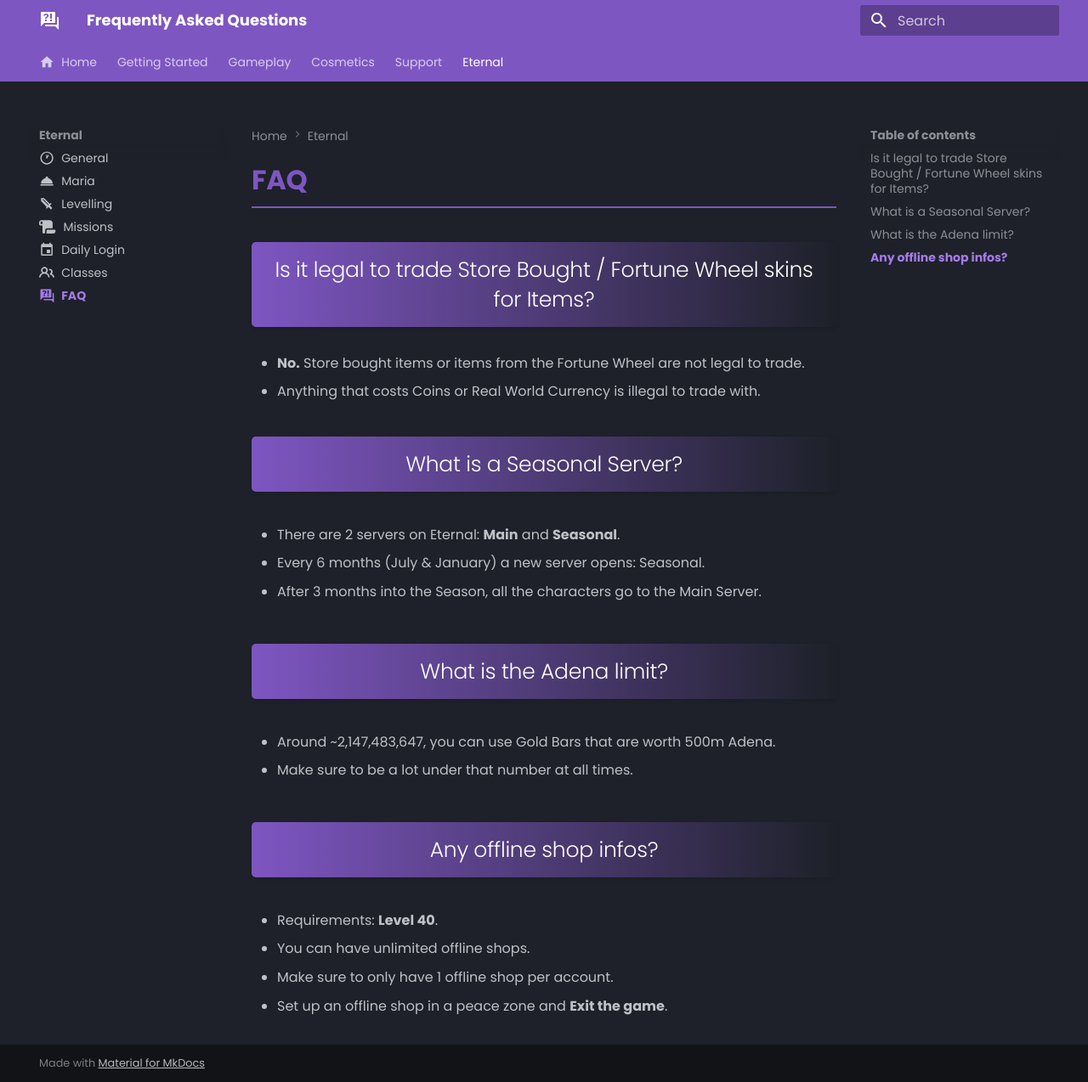
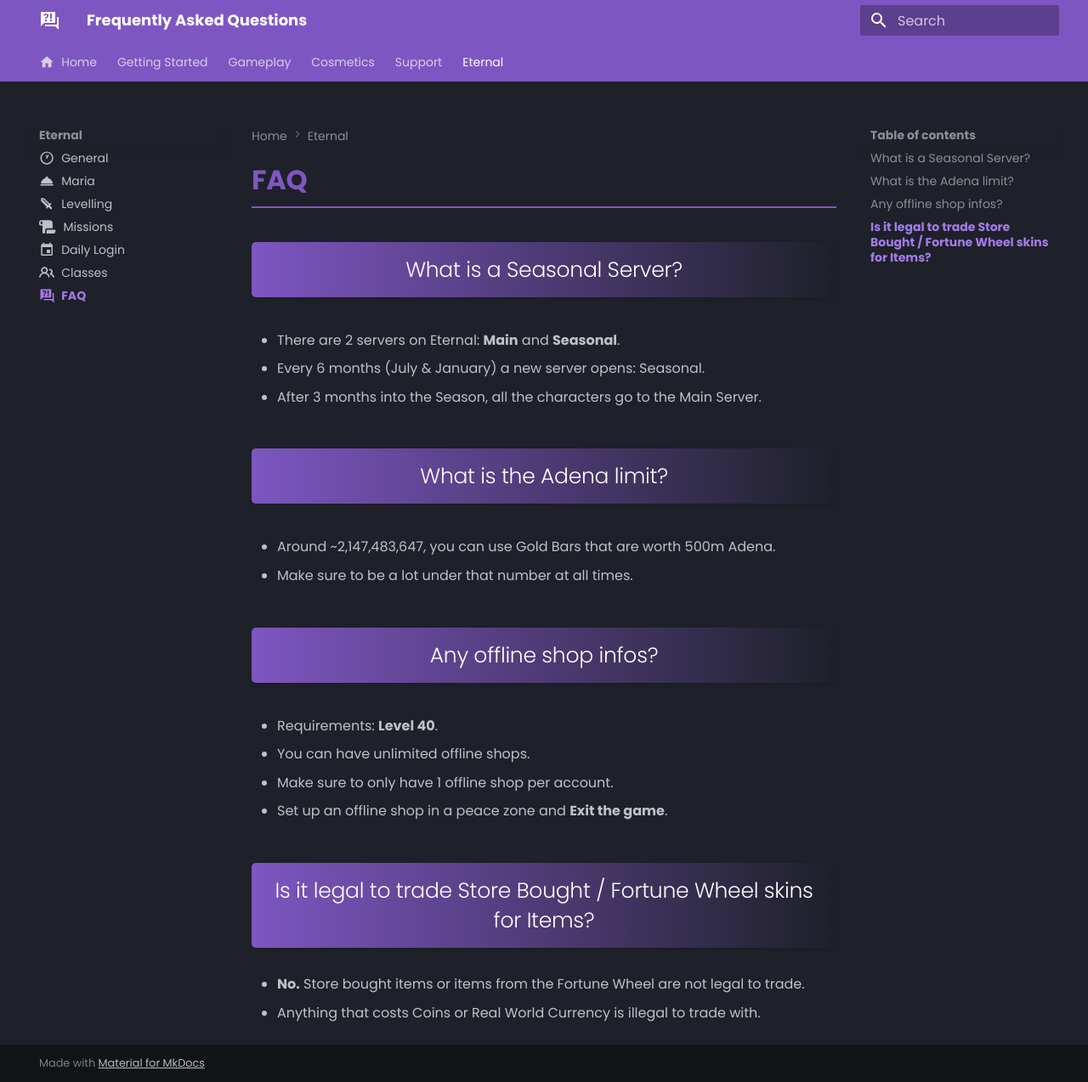
Before and after one commit to tab1-web/faq, an MkDocs documentation site: the page built from docs/eternal/faq.md, in a window 1280 px wide and 1274 px high. Shown: the whole window at 85% size. Built offline with MkDocs 1.6.1 and Material for MkDocs 9.7.7, drawn with Linux system fonts in a browser that asks for light colours; some web fonts are replaced; some of the changed lines change nothing that is shown.

Commit message:
reordering faq

```diff
--- a/docs/eternal/faq.md
+++ b/docs/eternal/faq.md
@@ -10,11 +10,6 @@ h2 {
 </style>
 
 # FAQ
-
-## Is it legal to trade Store Bought / Fortune Wheel skins for Items?
-
-- **No.** Store bought items or items from the Fortune Wheel are not legal to trade.
-- Anything that costs Coins or Real World Currency is illegal to trade with.
 
 ## What is a Seasonal Server?
 
@@ -40,3 +35,8 @@ h2 {
 - Make sure to only have 1 offline shop per account.
 
 - Set up an offline shop in a peace zone and **Exit the game**.
+
+## Is it legal to trade Store Bought / Fortune Wheel skins for Items?
+
+- **No.** Store bought items or items from the Fortune Wheel are not legal to trade.
+- Anything that costs Coins or Real World Currency is illegal to trade with.
```
